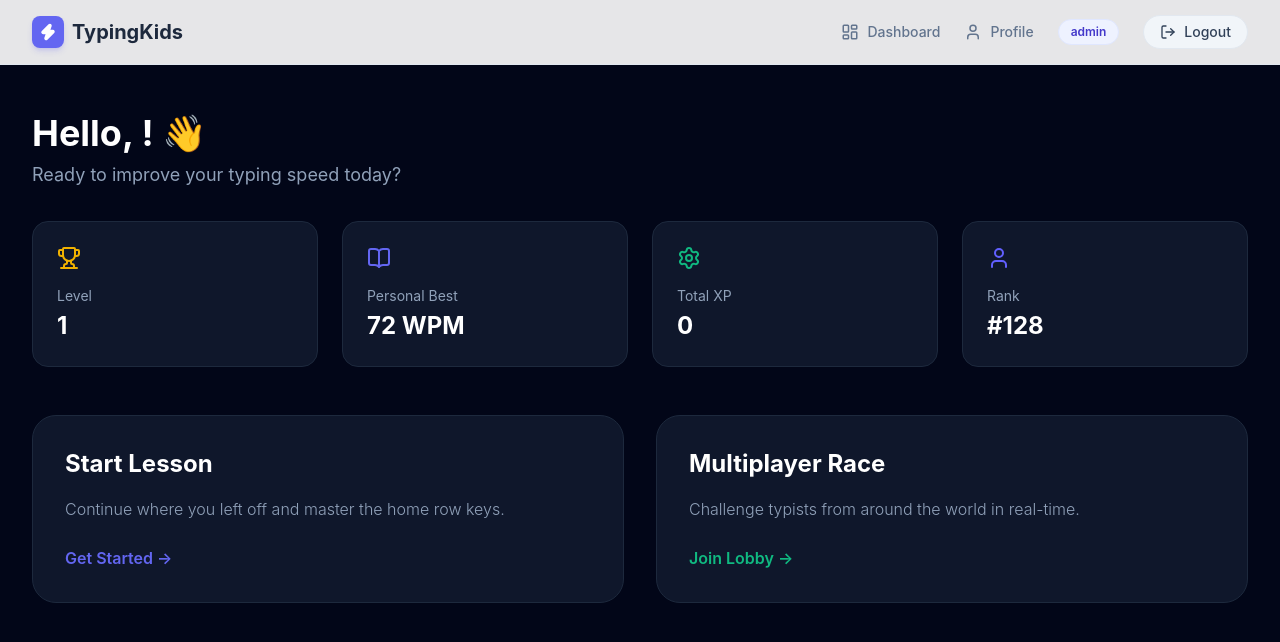
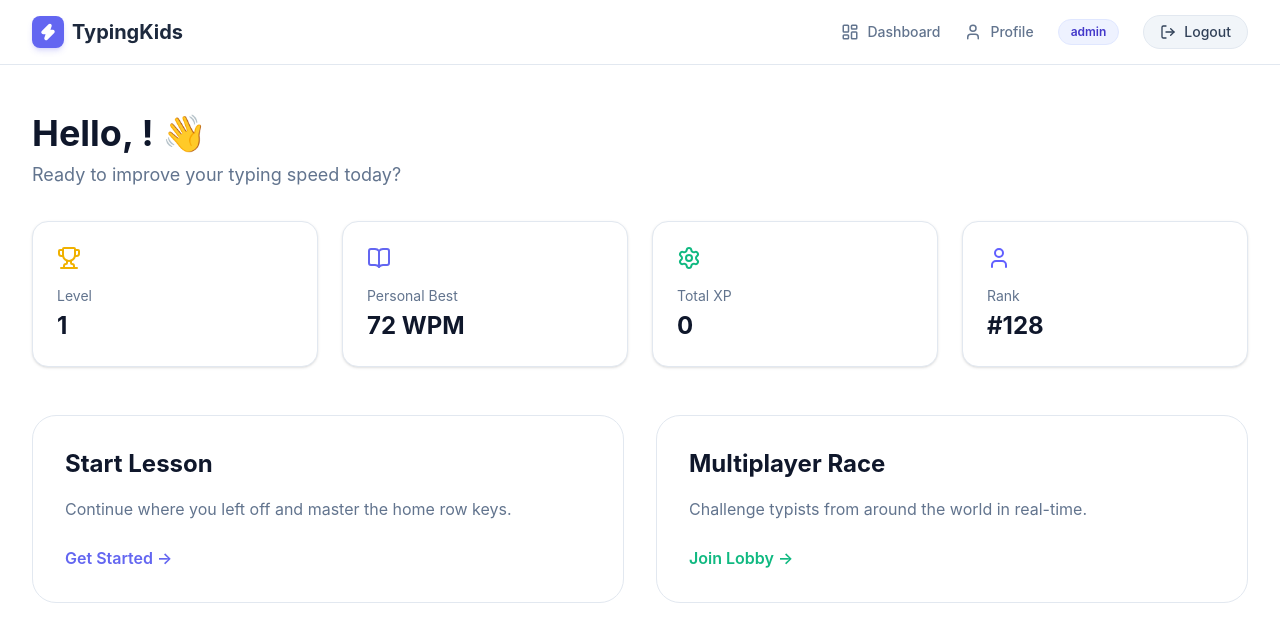
Before and after one commit to boniyeamincse/typeingkid, a React app in the folder frontend/: page /dashboard in a window 1280 px wide. Shown: the top 642 px of the page. Built offline with nearby package versions, Linux system fonts and the light colour scheme; sample sign-in values are in the browser's storage; the HTML template or start-up script is replaced by a standard one.

Commit message:
style: align dashboard with common light theme
- Switch /dashboard from dark layout to white background
- Use consistent light cards, borders, and text hierarchy
- Keep existing dashboard content and interactions unchanged

```diff
--- a/frontend/src/pages/Dashboard.jsx
+++ b/frontend/src/pages/Dashboard.jsx
@@ -7,7 +7,7 @@ const Dashboard = () => {
   const { user } = useSelector((state) => state.auth);
 
   return (
-    <div className="min-h-screen bg-slate-950 text-white">
+    <div className="min-h-screen bg-white text-slate-800">
       <Navbar />
 
       <main className="max-w-7xl mx-auto px-4 sm:px-6 lg:px-8 py-12">
@@ -16,8 +16,8 @@ const Dashboard = () => {
            animate={{ opacity: 1, y: 0 }}
            className="mb-8"
         >
-          <h1 className="text-4xl font-bold mb-2">Hello, {user?.display_name}! 👋</h1>
-          <p className="text-slate-400 text-lg">Ready to improve your typing speed today?</p>
+          <h1 className="text-4xl font-bold mb-2 text-slate-900">Hello, {user?.display_name}! 👋</h1>
+          <p className="text-slate-500 text-lg">Ready to improve your typing speed today?</p>
         </motion.div>
 
         {/* Stats Grid */}
@@ -33,27 +33,27 @@ const Dashboard = () => {
               initial={{ opacity: 0, scale: 0.9 }}
               animate={{ opacity: 1, scale: 1 }}
               transition={{ delay: i * 0.1 }}
-              className="bg-slate-900 border border-slate-800 p-6 rounded-2xl"
+              className="bg-white border border-slate-200 p-6 rounded-2xl shadow-sm"
             >
               <div className={`${stat.color} mb-4`}>
                 <stat.icon size={24} />
               </div>
-              <div className="text-slate-400 text-sm mb-1">{stat.label}</div>
-              <div className="text-2xl font-bold">{stat.value}</div>
+              <div className="text-slate-500 text-sm mb-1">{stat.label}</div>
+              <div className="text-2xl font-bold text-slate-900">{stat.value}</div>
             </motion.div>
           ))}
         </div>
 
         {/* Placeholder for Quick Actions */}
         <div className="grid grid-cols-1 md:grid-cols-2 gap-8">
-          <div className="bg-slate-900 border border-slate-800 p-8 rounded-3xl group cursor-pointer hover:border-primary-500/50 transition-all">
-            <h3 className="text-2xl font-bold mb-4">Start Lesson</h3>
-            <p className="text-slate-400 mb-6 font-light leading-relaxed">Continue where you left off and master the home row keys.</p>
+          <div className="bg-white border border-slate-200 p-8 rounded-3xl group cursor-pointer hover:border-primary-500/40 hover:shadow-md transition-all">
+            <h3 className="text-2xl font-bold mb-4 text-slate-900">Start Lesson</h3>
+            <p className="text-slate-500 mb-6 leading-relaxed">Continue where you left off and master the home row keys.</p>
             <div className="text-primary-500 font-semibold group-hover:translate-x-2 transition-transform">Get Started →</div>
           </div>
-          <div className="bg-slate-900 border border-slate-800 p-8 rounded-3xl group cursor-pointer hover:border-accent-500/50 transition-all">
-            <h3 className="text-2xl font-bold mb-4">Multiplayer Race</h3>
-            <p className="text-slate-400 mb-6 font-light leading-relaxed">Challenge typists from around the world in real-time.</p>
+          <div className="bg-white border border-slate-200 p-8 rounded-3xl group cursor-pointer hover:border-accent-500/40 hover:shadow-md transition-all">
+            <h3 className="text-2xl font-bold mb-4 text-slate-900">Multiplayer Race</h3>
+            <p className="text-slate-500 mb-6 leading-relaxed">Challenge typists from around the world in real-time.</p>
             <div className="text-accent-500 font-semibold group-hover:translate-x-2 transition-transform">Join Lobby →</div>
           </div>
         </div>
```
